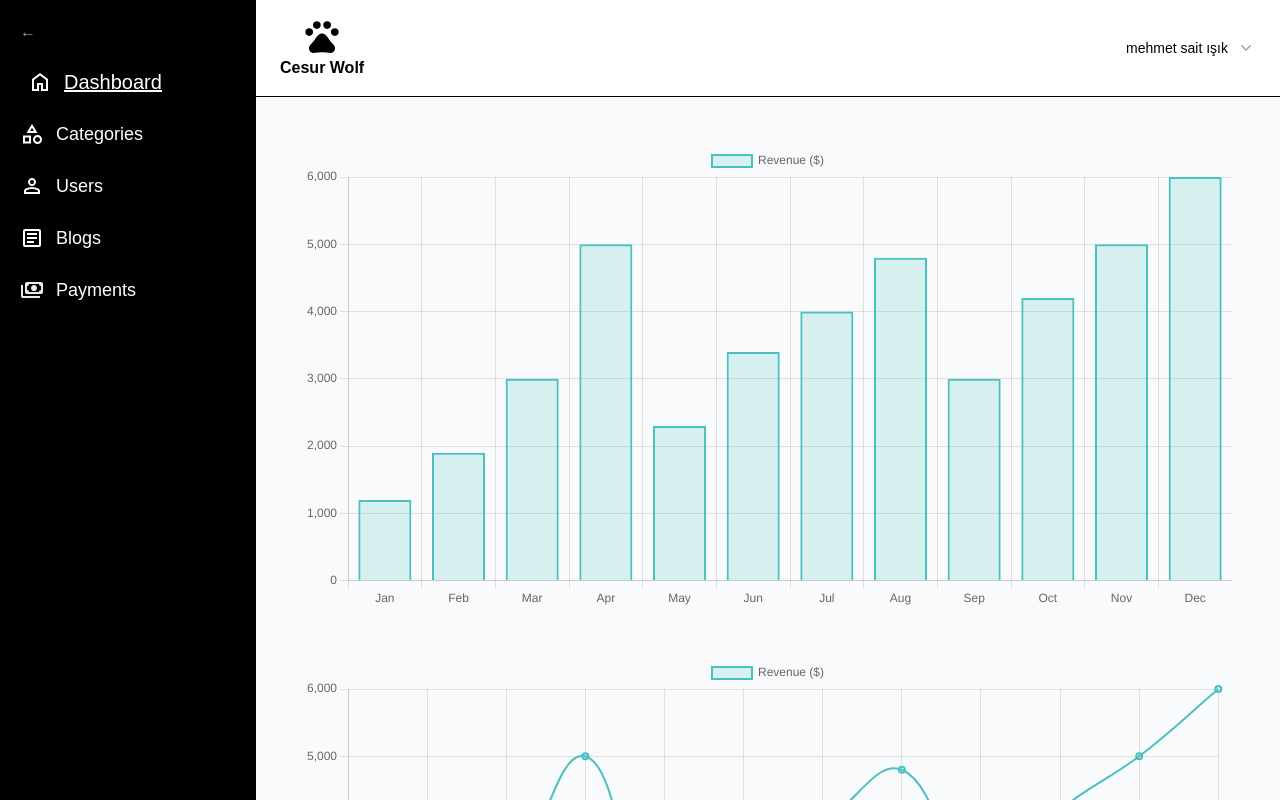
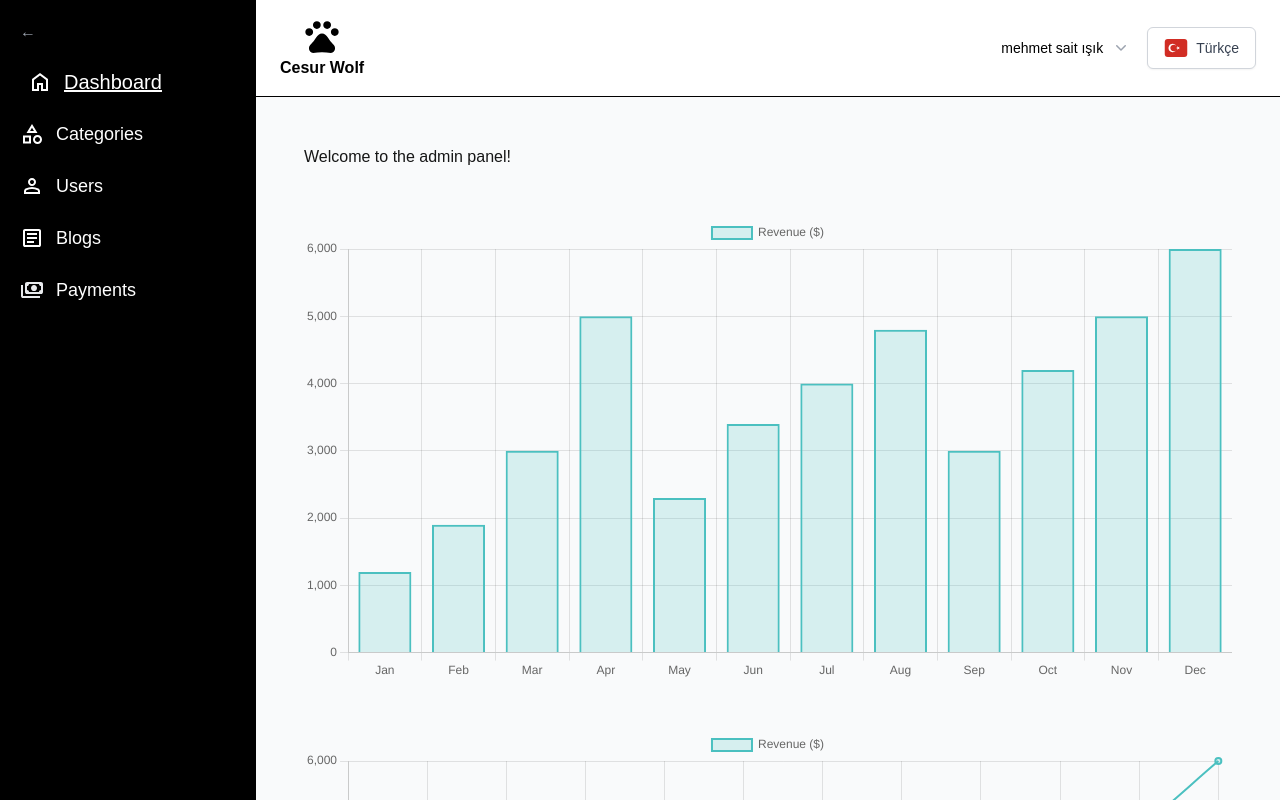
Before and after one commit to girisimci/admin-panel-boilerplate, a Next.js app: page /dashboard in a window 1280 px wide. Built offline with nearby package versions, Linux system fonts and the light colour scheme.

Commit message:
languages dropdown fixed

```diff
--- /dev/null
+++ b/i18n.js
@@ -0,0 +1,22 @@
+import i18n from "i18next";
+import { initReactI18next } from "react-i18next";
+import LanguageDetector from "i18next-browser-languagedetector";
+
+import translationTR from "@/translations/tr.json"
+import translationEN from "@/translations/en.json"
+
+const resources = {
+  en: { translation: translationEN },
+  tr: { translation: translationTR },
+};
+
+i18n
+  .use(LanguageDetector) // Tarayıcı dilini algılar
+  .use(initReactI18next) // React entegrasyonu
+  .init({
+    resources,
+    fallbackLng: "en", // Dil bulunamazsa varsayılan olarak İngilizce kullanılır
+    interpolation: { escapeValue: false }, // React için gerekli
+  });
+
+export default i18n;
--- a/package.json
+++ b/package.json
@@ -18,11 +18,14 @@
     "@tiptap/react": "^2.10.3",
     "@tiptap/starter-kit": "^2.10.3",
     "chart.js": "^4.4.6",
+    "i18next": "^24.2.0",
+    "i18next-browser-languagedetector": "^8.0.2",
     "next": "15.0.2",
     "react": "19.0.0-rc-02c0e824-20241028",
     "react-chartjs-2": "^5.2.0",
     "react-dom": "19.0.0-rc-02c0e824-20241028",
     "react-hook-form": "^7.53.2",
+    "react-i18next": "^15.2.0",
     "yup": "^1.4.0"
   },
   "devDependencies": {
--- /dev/null
+++ b/src/components/commons/translation-switch.js
@@ -0,0 +1,67 @@
+import { useTranslation } from "react-i18next";
+import { useState } from "react";
+
+const TranslationSwitch = () => {
+  const { t, i18n } = useTranslation();
+  const [isOpen, setIsOpen] = useState(false);
+  const [selectedLanguage, setSelectedLanguage] = useState("tr"); // Varsayılan dil Türkçe
+
+  const languages = {
+    en: {
+      label: "English",
+      flag: (
+        <svg xmlns="http://www.w3.org/2000/svg" width="24" height="24" viewBox="0 0 32 32">
+          <rect x="1" y="4" width="30" height="24" rx="4" ry="4" fill="#fff"></rect>
+          <path fill="#be2a2a" d="M31 14L18 14 18 4 14 4 14 14 1 14 1 18 14 18 14 28 18 28 18 18 31 18 31 14z"></path>
+        </svg>
+      ),
+    },
+    tr: {
+      label: "Türkçe",
+      flag: (
+        <svg xmlns="http://www.w3.org/2000/svg" width="24" height="24" viewBox="0 0 32 32">
+          <rect x="1" y="4" width="30" height="24" rx="4" ry="4" fill="#d12d24"></rect>
+          <path fill="#fff" d="M19.807 16L21 14.358 19.069 14.985 17.876 13.342 17.876 15.373 15.945 16 17.876 16.627 17.876 18.658 19.069 17.015 21 17.642 19.807 16z"></path>
+          <path d="M15.953,19.325c-1.837,1.65-4.663,1.5-6.314-.337s-1.5-4.663,.337-6.314c1.837-1.65,4.663-1.5,6.314,.337-.442-.699-1.035-1.292-1.734-1.734-2.608-1.65-6.06-.874-7.711,1.734-1.65,2.608-.874,6.06,1.734,7.711,2.608,1.65,6.06,.874,7.711-1.734-.106,.118-.219,.231-.337,.337Z" fill="#fff"></path>
+        </svg>
+      ),
+    },
+  };
+
+  const changeLanguage = (lng) => {
+    i18n.changeLanguage(lng);
+    setSelectedLanguage(lng);
+    setIsOpen(false);
+  };
+
+  return (
+    <div className="relative inline-block text-left">
+      <button
+        onClick={() => setIsOpen(!isOpen)}
+        className="inline-flex items-center justify-center w-full rounded-md border border-gray-300 shadow-sm px-4 py-2 bg-white text-sm font-medium text-gray-700 hover:bg-gray-50 focus:outline-none"
+      >
+        {languages[selectedLanguage].flag}
+        <span className="ml-2">{languages[selectedLanguage].label}</span>
+      </button>
+
+      {isOpen && (
+        <div className="absolute right-0 mt-2 rounded-md shadow-lg bg-white ring-1 ring-black ring-opacity-5">
+          <div className="py-1">
+            {Object.keys(languages).map((lng) => (
+              <button
+                key={lng}
+                onClick={() => changeLanguage(lng)}
+                className="flex items-center gap-2  px-4 py-2 text-sm text-gray-700 hover:bg-gray-100 w-full text-left"
+              >
+                {languages[lng].flag}
+                <span>{languages[lng].label}</span>
+              </button>
+            ))}
+          </div>
+        </div>
+      )}
+    </div>
+  );
+};
+
+export default TranslationSwitch;
--- a/src/components/header.js
+++ b/src/components/header.js
@@ -1,5 +1,6 @@
 import { useState } from "react";
 import Link from "next/link";
+import TranslationSwitch from "./commons/translation-switch";
 
 const Header = ({ username }) => {
   const [isDropdownOpen, setIsDropdownOpen] = useState(false);
@@ -22,11 +23,14 @@ const Header = ({ username }) => {
         </svg>
         <span className=" font-bold">Cesur Wolf</span>
       </div>
+      <div className=" flex flex-row-reverse justify-end gap-4 items-center">
+      <TranslationSwitch/>
       <div className="relative inline-block">
         <button
           onClick={toggleDropdown}
           className="flex items-center gap-2 focus:outline-none text-sm"
         >
+
           <span className="font-medium">{username}</span>
           <svg
             xmlns="http://www.w3.org/2000/svg"
@@ -41,13 +45,13 @@ const Header = ({ username }) => {
             />
           </svg>
         </button>
-
         {/* Dropdown */}
         {isDropdownOpen && (
           <div className="absolute right-0 mt-2 w-48 bg-gray-800 text-white rounded-md shadow-lg z-10">
             <div className="px-4 py-2 border-b border-gray-700 text-sm text-gray-300">
               {username}
             </div>
+
             <ul className="text-sm">
               <li>
                 <Link
@@ -56,6 +60,8 @@ const Header = ({ username }) => {
                 >
                   Hesap Bilgisi
                 </Link>
+              </li>
+              <li>
               </li>
               <li>
                 <button
@@ -69,6 +75,7 @@ const Header = ({ username }) => {
           </div>
         )}
       </div>
+      </div>
     </header>
   );
 };
--- a/src/pages/_app.js
+++ b/src/pages/_app.js
@@ -1,5 +1,6 @@
 import SidebarLayout from "@/layouts/sidebar-layout";
 import "@/styles/globals.css";
+import '../../i18n'
 
 function MyApp({ Component, pageProps }) {
   const getLayout =
--- a/src/pages/dashboard.js
+++ b/src/pages/dashboard.js
@@ -12,6 +12,7 @@ import {
   ArcElement,
   Legend,
 } from "chart.js";
+import { useTranslation } from "react-i18next";
 
 ChartJS.register(
   LineElement,
@@ -65,9 +66,12 @@ const Dashboard = () => {
       y: { beginAtZero: true },
     },
   };
+  const { t, i18n } = useTranslation();
 
   return (
     <div className=" flex flex-col m-12 gap-12">
+            <h1>{t("welcome")}</h1>
+
       <Bar data={data} options={options} />
       <Line data={data} options={options} />
       <Doughnut data={data} options={options} />;
--- /dev/null
+++ b/src/translations/en.json
@@ -0,0 +1,6 @@
+{
+    "welcome": "Welcome to the admin panel!",
+    "dashboard": "Dashboard",
+    "users": "Users",
+    "settings": "Settings"
+  }
--- /dev/null
+++ b/src/translations/tr.json
@@ -0,0 +1,6 @@
+{
+    "welcome": "Yönetim paneline hoş geldiniz!",
+    "dashboard": "Gösterge Paneli",
+    "users": "Kullanıcılar",
+    "settings": "Ayarlar"
+  }
```
Also changed, not shown: 1 other file (tests, documents, lock files or other folders).
